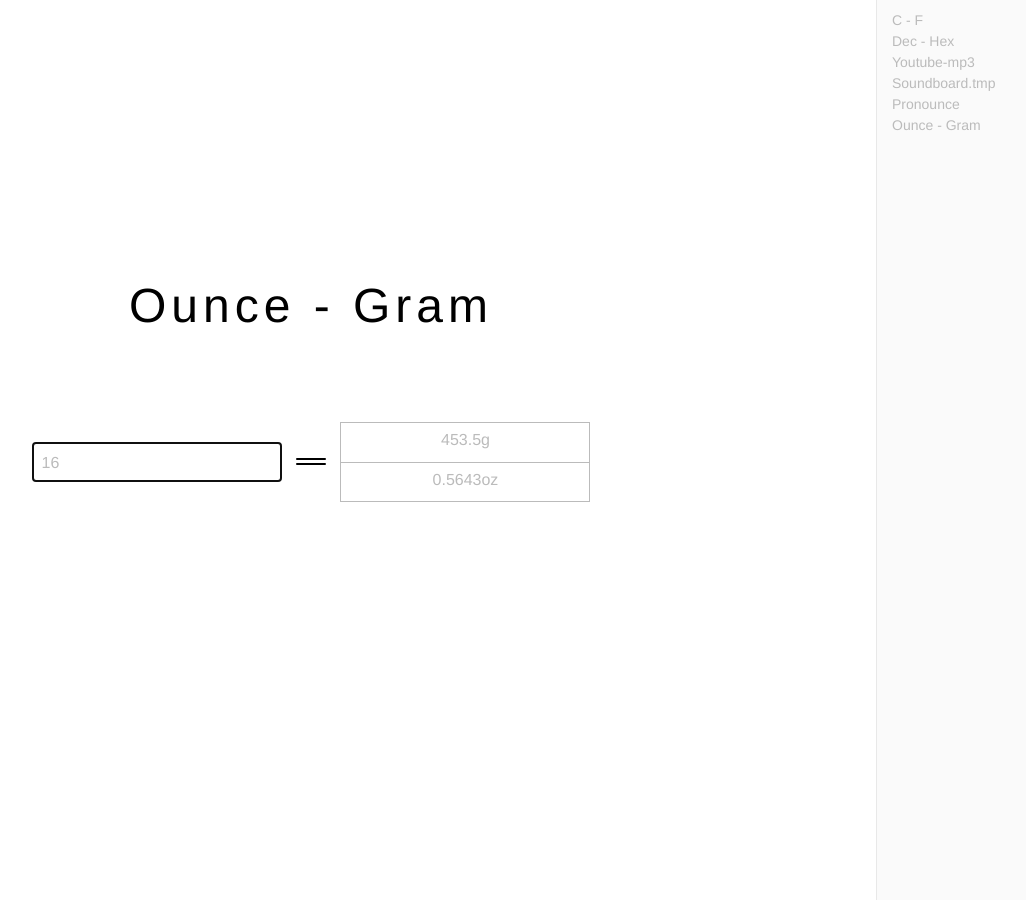
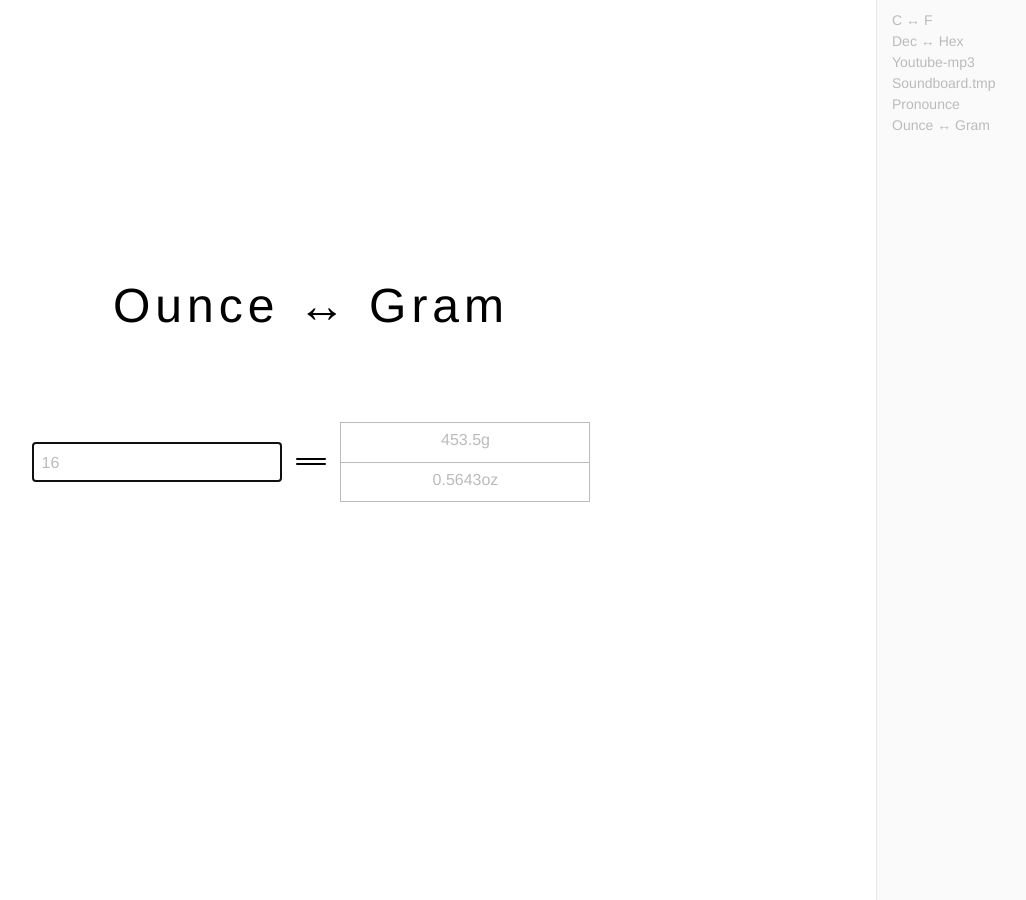
Before and after one commit to Meptl/plain-web-utils, a Jekyll site: the page built from oztog/index.html, in a window 1280 px wide. Shown: the whole page, without its empty margins (254-1280 px from the left). Built offline with Jekyll 4.4.1, drawn with Linux system fonts in a browser that asks for light colours.

Commit message:
Dashes to double arrows.

```diff
--- a/ctof/index.html
+++ b/ctof/index.html
@@ -1,6 +1,6 @@
 ---
 layout: default
-title: C - F
+title: C ↔ F
 type: utility
 order: 0
 ---
--- a/dectohex/index.html
+++ b/dectohex/index.html
@@ -1,6 +1,6 @@
 ---
 layout: default
-title: Dec - Hex
+title: Dec ↔ Hex
 type: utility
 order: 1
 ---
--- a/oztog/index.html
+++ b/oztog/index.html
@@ -1,6 +1,6 @@
 ---
 layout: default
-title: Ounce - Gram
+title: Ounce ↔ Gram
 type: utility
 order: 99
 ---
```
